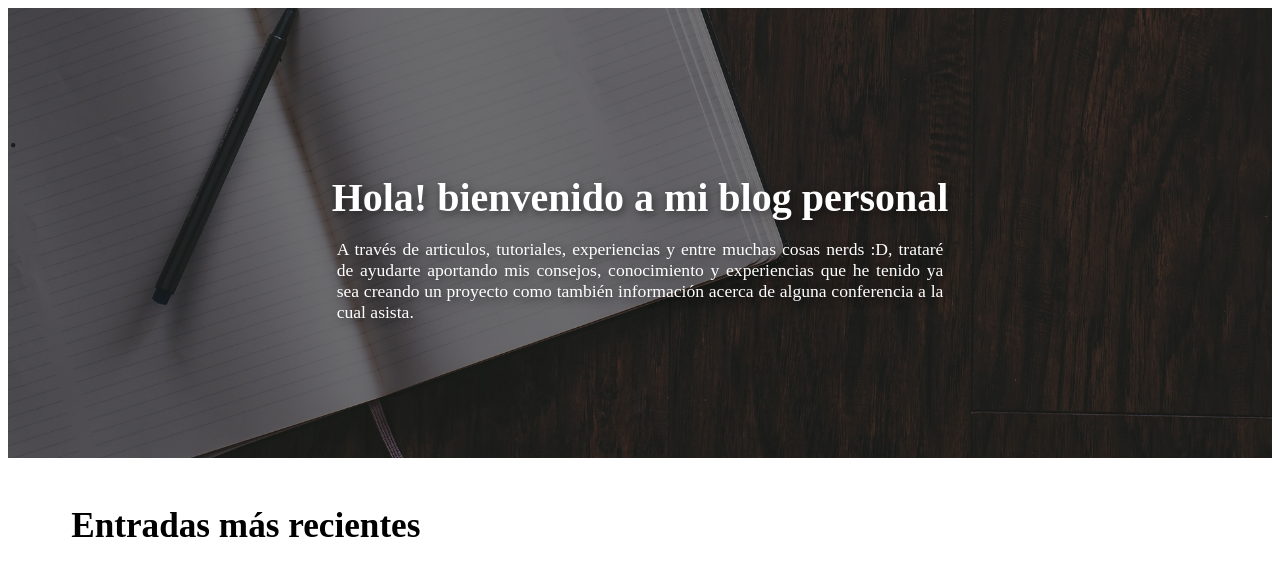
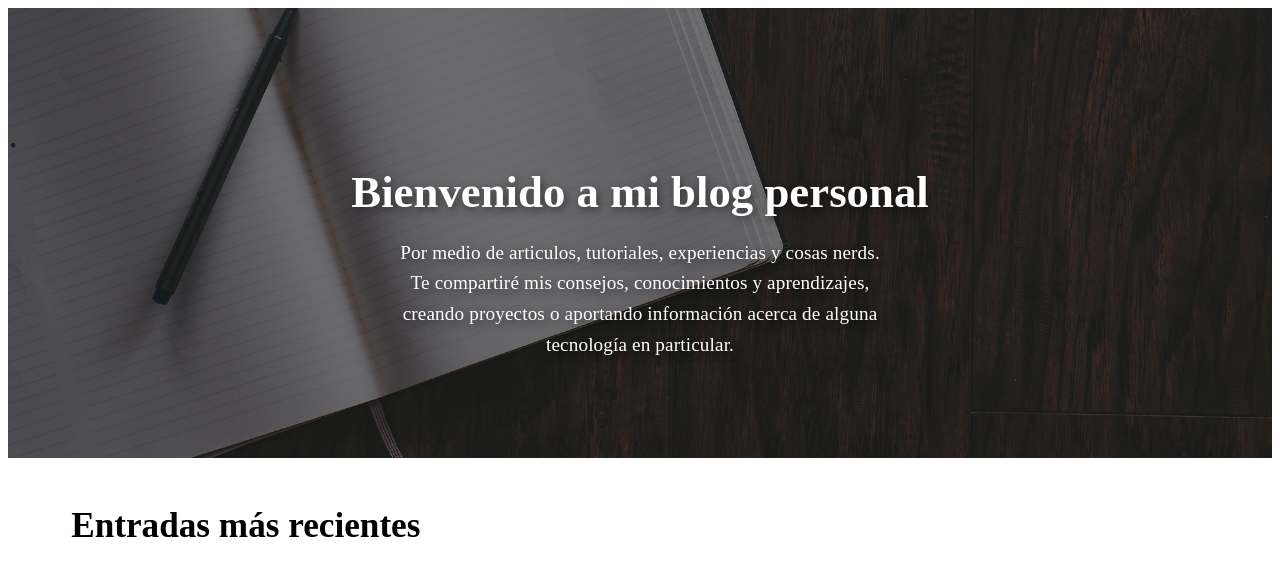
Before and after one commit to mateoolarte/blog-legacy, a Gatsby site: page / in a window 1280 px wide. Shown: the top 572 px of the page. Built offline with nearby package versions, Linux system fonts and the light colour scheme; Gatsby itself is replaced by a stand-in of ours.

Commit message:
[update] typography size hero home

```diff
--- a/src/pages/index.js
+++ b/src/pages/index.js
@@ -4,30 +4,35 @@ import styles from "../styles/Hero.module.css";
 import stylesPosts from "../styles/Posts.module.css";
 
 const IndexPage = ({ data: { allMarkdownRemark: { edges } } }) => {
-  let layoutTwoPost = false
+  let layoutTwoPost = false;
 
   if (edges.length === 2) {
-    layoutTwoPost = stylesPosts.postsItemLayoutTwo
+    layoutTwoPost = stylesPosts.postsItemLayoutTwo;
   }
 
   const Posts = edges
     .filter(edge => !!edge.node.frontmatter.date) // You can filter your posts based on some criteria
     .map(edge => {
-      return <PostLink key={edge.node.id} post={edge.node} styles={stylesPosts} classTwoPosts={layoutTwoPost} />
+      return (
+        <PostLink
+          key={edge.node.id}
+          post={edge.node}
+          styles={stylesPosts}
+          classTwoPosts={layoutTwoPost}
+        />
+      );
     });
 
   return (
     <section className="wrapper">
       <header className={styles.hero}>
         <div className={styles.heroInfo}>
-          <h1 className={styles.heroTitle}>
-            Hola! bienvenido a mi blog personal
-          </h1>
+          <h1 className={styles.heroTitle}>Bienvenido a mi blog personal</h1>
           <p className={styles.heroDescription}>
-            A través de articulos, tutoriales, experiencias y entre muchas cosas
-            nerds :D, trataré de ayudarte aportando mis consejos, conocimiento y
-            experiencias que he tenido ya sea creando un proyecto como también
-            información acerca de alguna conferencia a la cual asista.
+            Por medio de articulos, tutoriales, experiencias y cosas nerds. Te
+            compartiré mis consejos, conocimientos y aprendizajes, creando
+            proyectos o aportando información acerca de alguna tecnología en
+            particular.
           </p>
         </div>
       </header>
--- a/src/styles/Hero.module.css
+++ b/src/styles/Hero.module.css
@@ -4,8 +4,8 @@
   justify-content: center;
   flex-direction: column;
   position: relative;
-  height: 400px;
-  padding: 0 5%;
+  height: 450px;
+  padding: 0 1rem;
   background-image: url("../images/bgHero.jpg");
   background-position: center center;
   background-size: cover;
@@ -40,29 +40,58 @@
 }
 
 .heroDescription {
-  padding: 0 10%;
-  font-size: 0.8rem;
-  text-align: justify;
+  font-size: 0.9rem;
+  font-weight: lighter;
+  letter-spacing: 0.008rem;
+  line-height: 1.6;
+  text-align: center;
 }
 
 @media (min-width: 568px) {
   .hero {
-    padding: 0 10%;
+    padding: 0 2rem;
+    height: 400px;
+  }
+
+  .heroInfo {
+    margin-top: 2rem;
+  }
+
+  .heroTitle {
+    font-size: 2rem;
+  }
+
+  .heroDescription {
+    padding: 0 4rem;
+  }
+}
+
+@media (min-width: 768px) {
+  .hero {
     height: 450px;
   }
 
+  .heroInfo {
+    margin-top: 5rem;
+  }
+
   .heroTitle {
-    font-size: 2.5rem;
+    font-size: 2.8rem;
   }
 
   .heroDescription {
-    font-size: 1.1rem;
+    padding: 0 6rem;
+    font-size: 1.2rem;
   }
 }
 
 @media (min-width: 1180px) {
   .hero {
     padding: 0 20%;
+  }
+
+  .heroDescription {
+    padding: 0 8rem;
   }
 }
 
@@ -73,10 +102,11 @@
   }
 
   .heroTitle {
-    font-size: 3rem;
+    font-size: 3.2rem;
   }
 
   .heroDescription {
-    font-size: 1.2rem;
+    padding: 0 12rem;
+    font-size: 1.4rem;
   }
 }
```
